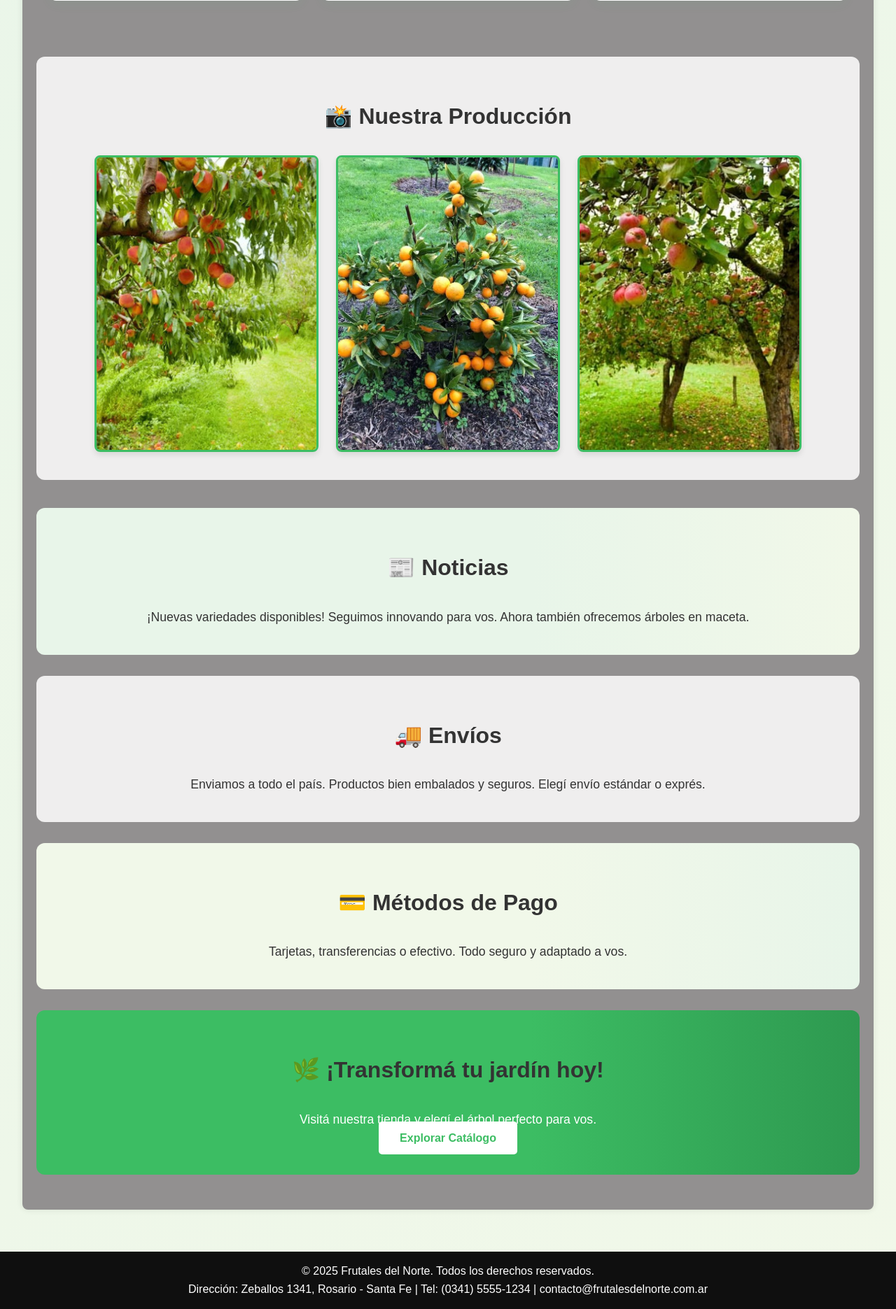
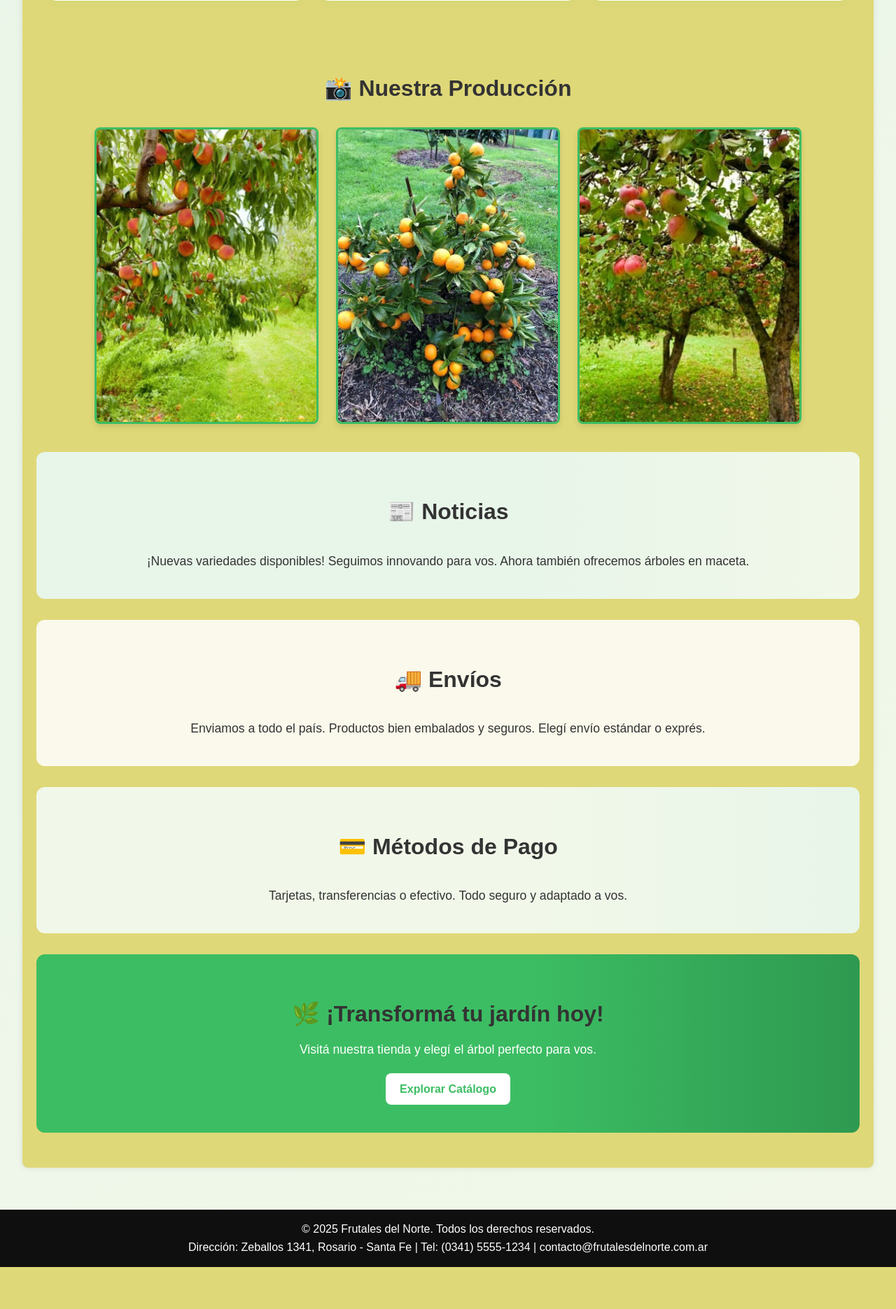
Before and after one commit to LuigiMarconiFavini/TPI_PROG2, a Flask app: page / in a window 1280 px wide. Shown: the part 1166-3037 px from the top of the page at 70% size. After the commit the page ends 2977 px from the top, so only its background shows below. Run offline with Flask 3, Linux system fonts and the light colour scheme.

Commit message:
Modifico archivo css, y elimino __pycache__/app.cpython-312.pyc

```diff
--- a/static/css/style.css
+++ b/static/css/style.css
@@ -30,10 +30,10 @@
  * Permite que el contenido principal (main) ocupe el espacio disponible,
  * empujando el footer hacia abajo.
  */
-main {
+ main {
     flex-grow: 1; /* Permite que el elemento crezca y ocupe el espacio disponible */
     width: 100%; /* Asegura que ocupe todo el ancho */
-}
+ }
 
 /* === LAYOUT GENERAL - COMPONENTES ESTRUCTURALES === */
 
@@ -46,7 +46,7 @@
     display: flex;
     justify-content: space-between; /* Distribuye el espacio entre los elementos */
     align-items: center; /* Centra verticalmente los elementos */
-    background-color: #72835f; /* Color de fondo del encabezado */
+    background-color: #3cbd63; /* Color de fondo del encabezado */
     color: white; /* Color de texto general para el encabezado */
     padding: 12px 20px; /* Espaciado interno */
     box-shadow: 0 2px 5px rgba(0, 0, 0, 0.1); /* Sombra sutil en la parte inferior */
@@ -122,7 +122,7 @@
 
 /* Efecto hover en los íconos de redes sociales */
 .social-icons a:hover {
-    color: #25ad5e; /* Cambia a un color verde al pasar el ratón */
+    color: #ffffff; /* Cambia a un color verde al pasar el ratón */
 }
 
 /* --- NAVEGACIÓN --- */
@@ -160,7 +160,7 @@
     width: 95%; /* Ocupa el 95% del ancho de la ventana hasta el max-width */
     margin: 20px auto; /* Margen superior/inferior y centrado horizontal automático */
     padding: 20px; /* Espaciado interno */
-    background-color: rgb(146, 144, 144); /* Color de fondo del área de contenido */
+    background-color: rgb(223, 216, 120); /* Color de fondo del área de contenido */
     border-radius: 8px; /* Bordes ligeramente redondeados */
     box-shadow: 0 0 10px rgba(0, 0, 0, 0.1); /* Sombra sutil */
     flex-grow: 1; /* Sobrescribe el estilo general de main para expandirse */
@@ -365,7 +365,7 @@
     align-items: center; /* Centra verticalmente los elementos */
     justify-content: space-between; /* Distribuye el espacio entre los elementos */
     flex-wrap: wrap; /* Permite que los elementos se envuelvan en pantallas pequeñas */
-    border-bottom: 1px solid #ddd; /* Separador entre items */
+    border-bottom: 1px solid #000000; /* Separador entre items */
     padding: 15px 0; /* Espaciado vertical */
     gap: 15px; /* Espacio entre los elementos del item */
 }
@@ -520,7 +520,7 @@
     justify-content: space-between; /* Distribuye el espacio */
     flex-wrap: wrap; /* Permite que los elementos se envuelvan */
     align-items: center; /* Centra verticalmente */
-    border-bottom: 1px solid #ccc; /* Separador inferior */
+    border-bottom: 1px solid #000000; /* Separador inferior */
     padding-bottom: 10px; /* Espaciado inferior del separador */
     margin-bottom: 10px; /* Margen inferior */
     gap: 10px; /* Espacio entre elementos del encabezado */
@@ -529,7 +529,7 @@
 /* Título (ID del pedido) en el encabezado */
 .pedido-header h3 {
     margin: 0; /* Elimina márgenes predeterminados */
-    color: #3a6b35; /* Color verde */
+    color: #555; /* Color verde */
 }
 
 /* Spans dentro del encabezado (fecha, estado) */
@@ -548,7 +548,7 @@
 /* Cada item individual de producto dentro de un pedido */
 .pedido-items li {
     padding: 8px 0; /* Espaciado vertical */
-    border-bottom: 1px dashed #eee; /* Borde inferior punteado */
+    border-bottom: 1px dashed #494848; /* Borde inferior punteado */
     display: flex;
     justify-content: space-between; /* Distribuye el nombre y la cantidad/precio */
 }
@@ -582,7 +582,7 @@
 .user-item {
     background-color: #fff; /* Fondo blanco */
     margin-bottom: 10px; /* Margen inferior */
-    padding: 15px; /* Espaciado interno */
+    padding: 13px; /* Espaciado interno */
     border-radius: 5px; /* Bordes redondeados */
     display: flex;
     justify-content: space-between; /* Distribuye el espacio entre info y controles */
@@ -910,8 +910,41 @@
 }
 
 /* --- Sección final de "Call to Action" (CTA) --- */
+/* Estilos generales de la sección CTA */
 .cta {
-    background-color: #f4f4f4; /* Fondo gris claro */
-    border-radius: 8px; /* Bordes redondeados */
-    margin-top: 20px; /* Margen superior */
+  background: linear-gradient(90deg, #3cbd63 60%, #2e9950 100%);
+  color: white;
+  border-radius: 12px;
+  margin-bottom: 30px;
+  padding: 40px 20px;
+  text-align: center;
 }
+
+/* Título */
+.cta h2 {
+  font-size: 2rem;
+  margin-bottom: 10px;
+}
+
+/* Párrafo */
+.cta p {
+  font-size: 1.1rem;
+  margin-bottom: 20px;
+}
+
+/* Botón */
+.cta .btn-principal {
+  display: inline-block;
+  background: #fff;
+  color: #3cbd63;
+  font-weight: bold;
+  padding: 10px 20px;
+  border-radius: 8px;
+  text-decoration: none;
+  transition: all 0.3s ease;
+}
+
+.cta .btn-principal:hover {
+  background: #2e9950;
+  color: white;
+}
--- a/templates/index.html
+++ b/templates/index.html
@@ -68,6 +68,7 @@
       -->
       <div class="hero-content">
         <!-- Contenido textual y el botón dentro de la sección Hero. -->
+
         <h2 style="font-size:2.8rem; text-shadow: 2px 2px 8px #2e7d32;">🌳 Bienvenidos a <span style="color:#3cbd63;">Frutales del Norte</span></h2>
         <p style="font-size:1.3rem; margin-bottom:35px; text-shadow: 1px 1px 6px #333;">
           Los mejores árboles frutales para tu jardín, con asesoramiento profesional y envío a todo el país.
@@ -99,7 +100,7 @@
           <p>Embalaje especializado para que tus plantas lleguen perfectas.</p>
         </div>
       </section>
-      <section class="seccion galeria" style="background:rgba(255,255,255,0.85); border-radius:12px; margin:40px 0;">
+      <section class="seccion galeria">
         <h2>📸 Nuestra Producción</h2>
         <div class="galeria-imagenes" style="gap:25px;">
           <img src="{{ url_for('static', filename='img/durazno_arbol.jpg') }}" alt="Plantación de duraznos" style="max-width:320px; border:3px solid #3cbd63;"/>
@@ -119,11 +120,12 @@
         <h2>💳 Métodos de Pago</h2>
         <p style="font-size:1.1rem;">Tarjetas, transferencias o efectivo. Todo seguro y adaptado a vos.</p>
       </section>
-      <section class="seccion cta" style="background:linear-gradient(90deg,#3cbd63 60%,#2e9950 100%); color:white; border-radius:12px; margin-bottom:30px;">
-        <h2 style="font-size:2rem;">🌿 ¡Transformá tu jardín hoy!</h2>
-        <p style="font-size:1.1rem;">Visitá nuestra tienda y elegí el árbol perfecto para vos.</p>
-        <a href="{{ url_for('productos') }}" class="btn-principal" style="background:#fff; color:#3cbd63; font-weight:bold;">Explorar Catálogo</a>
+      <section class="seccion cta">
+        <h2>🌿 ¡Transformá tu jardín hoy!</h2>
+        <p>Visitá nuestra tienda y elegí el árbol perfecto para vos.</p>
+        <a href="{{ url_for('productos') }}" class="btn-principal">Explorar Catálogo</a>
       </section>
+
     </main>
     <footer>
       <!-- El pie de página de mi sitio web, con información de derechos de autor y contacto. -->
```
Also changed, not shown: inicializacion.txt (deleted, +0 -13 lines), instance/database.db.
